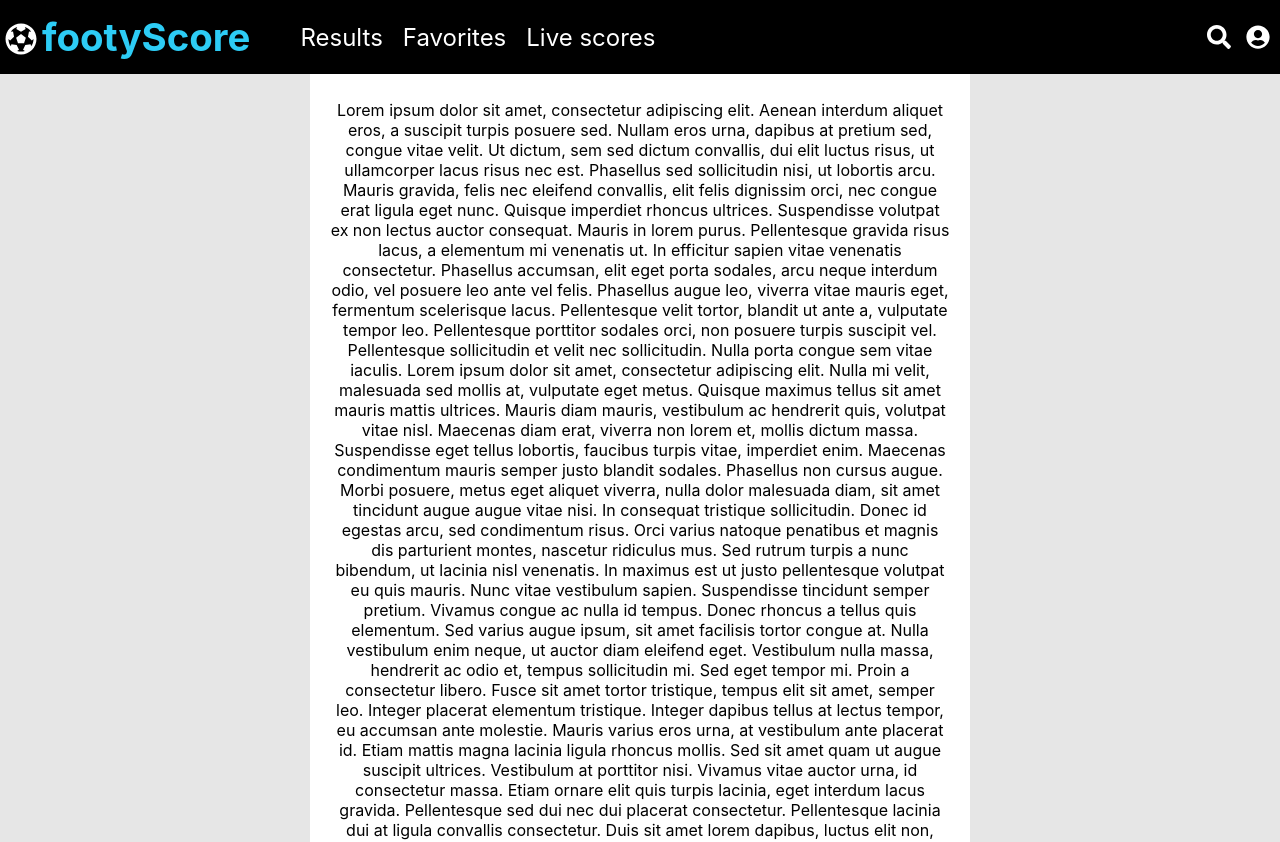
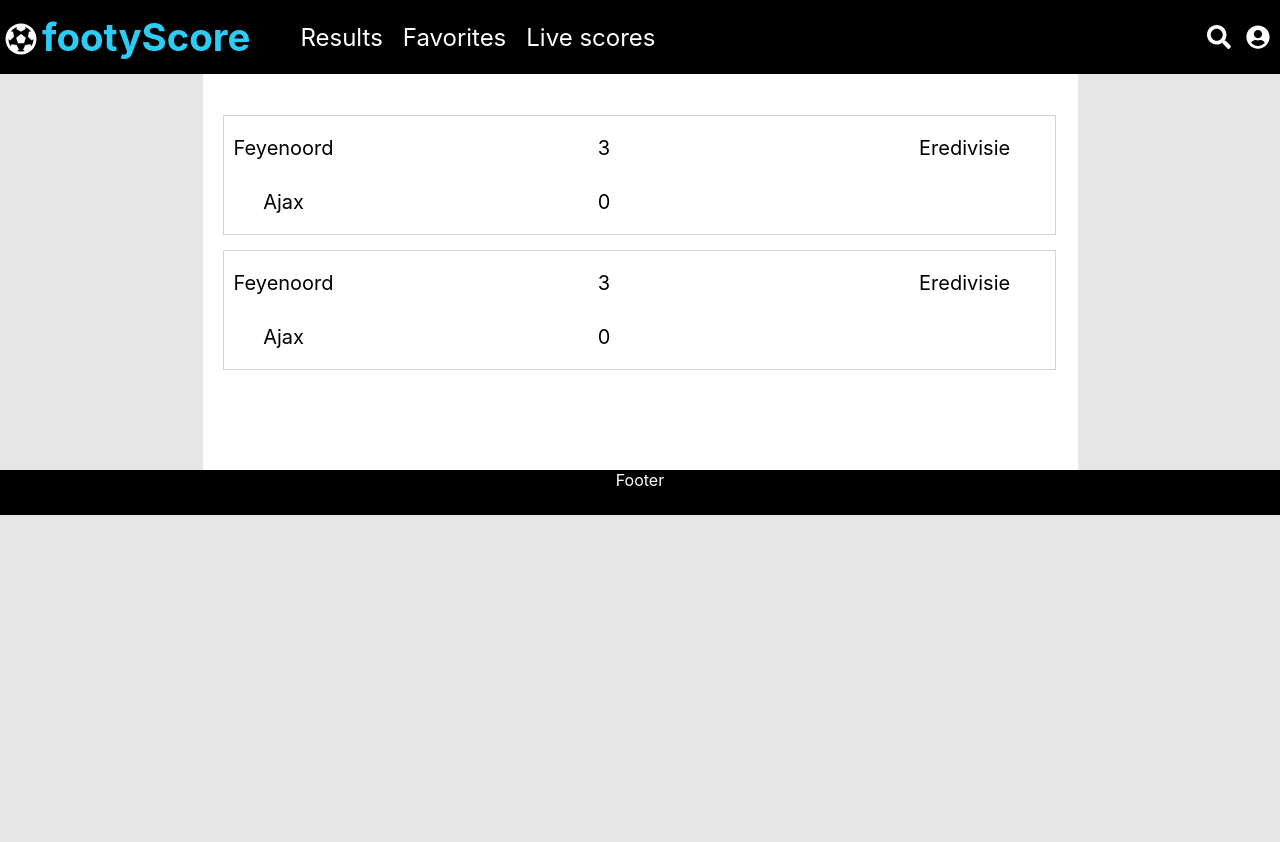
Before and after one commit to iedekoffeman/footyscore, a React (Create React App) app: page / in a window 1280 px wide. Shown: the top 842 px of the page. After the commit the page ends 800 px from the top, so only its background shows below. Built offline with nearby package versions, Linux system fonts and the light colour scheme.

Commit message:
Added section for matchinfo and styling

```diff
--- a/src/App.css
+++ b/src/App.css
@@ -1,5 +1,10 @@
+:root {
+  --main-bg-color: #E6E6E6;
+  --main-text-color: #000000;
+  --secondary-text-color: #2DCCF5;
+}
 body {
-  background: #E6E6E6;
+  background-color: var(--main-bg-color);
   margin: 0;
   padding: 0;
 }
@@ -87,10 +92,36 @@
 }
 .main {
   flex: 2;
+  flex-basis: 470px;
   text-align: center;
-  padding: 100px 20px;
+  padding: 100px 0;
   background-color: white;
   color: black;
+}
+.match {
+  width: 95%;
+  display: flex;
+  justify-content: space-between;
+  font-size: 20px;
+  margin: 15px 0 0 20px;
+  font-weight: 400;
+  border: 1px solid lightgray;
+}
+.team {
+  display: flex;
+  flex-direction: column;
+  margin: 0 0 0 10px;
+}
+.score {
+  flex: 3;
+  display: flex;
+  flex-direction: column;
+}
+.match-info-options {
+  flex: 1;
+}
+.home-team, .home-team-score {
+  margin-bottom: 10px;
 }
 @media only screen and (min-width: 768px) {
   .flexbox-wrapper {
@@ -99,7 +130,6 @@
   .sidebar-left, .sidebar-right {
     flex: 1;
     display: block;
-    width: 20%;
   }
   nav ul {
     flex-direction: row;
--- a/src/App.js
+++ b/src/App.js
@@ -23,61 +23,36 @@
             </header>
             <aside className="sidebar-left">Sidebar</aside>
             <main className="main">
-                Lorem ipsum dolor sit amet, consectetur adipiscing elit. Aenean interdum aliquet eros, a suscipit turpis
-                posuere
-                sed. Nullam eros urna, dapibus at pretium sed, congue vitae velit. Ut dictum, sem sed dictum convallis,
-                dui elit
-                luctus risus, ut ullamcorper lacus risus nec est. Phasellus sed sollicitudin nisi, ut lobortis arcu.
-                Mauris
-                gravida, felis nec eleifend convallis, elit felis dignissim orci, nec congue erat ligula eget nunc.
-                Quisque
-                imperdiet rhoncus ultrices. Suspendisse volutpat ex non lectus auctor consequat. Mauris in lorem purus.
-                Pellentesque gravida risus lacus, a elementum mi venenatis ut. In efficitur sapien vitae venenatis
-                consectetur.
-                Phasellus accumsan, elit eget porta sodales, arcu neque interdum odio, vel posuere leo ante vel felis.
-
-                Phasellus augue leo, viverra vitae mauris eget, fermentum scelerisque lacus. Pellentesque velit tortor,
-                blandit
-                ut ante a, vulputate tempor leo. Pellentesque porttitor sodales orci, non posuere turpis suscipit vel.
-                Pellentesque sollicitudin et velit nec sollicitudin. Nulla porta congue sem vitae iaculis. Lorem ipsum
-                dolor sit
-                amet, consectetur adipiscing elit. Nulla mi velit, malesuada sed mollis at, vulputate eget metus.
-                Quisque
-                maximus tellus sit amet mauris mattis ultrices.
-
-                Mauris diam mauris, vestibulum ac hendrerit quis, volutpat vitae nisl. Maecenas diam erat, viverra non
-                lorem et,
-                mollis dictum massa. Suspendisse eget tellus lobortis, faucibus turpis vitae, imperdiet enim. Maecenas
-                condimentum mauris semper justo blandit sodales. Phasellus non cursus augue. Morbi posuere, metus eget
-                aliquet
-                viverra, nulla dolor malesuada diam, sit amet tincidunt augue augue vitae nisi. In consequat tristique
-                sollicitudin.
-
-                Donec id egestas arcu, sed condimentum risus. Orci varius natoque penatibus et magnis dis parturient
-                montes,
-                nascetur ridiculus mus. Sed rutrum turpis a nunc bibendum, ut lacinia nisl venenatis. In maximus est ut
-                justo
-                pellentesque volutpat eu quis mauris. Nunc vitae vestibulum sapien. Suspendisse tincidunt semper
-                pretium.
-                Vivamus congue ac nulla id tempus. Donec rhoncus a tellus quis elementum. Sed varius augue ipsum, sit
-                amet
-                facilisis tortor congue at. Nulla vestibulum enim neque, ut auctor diam eleifend eget. Vestibulum nulla
-                massa,
-                hendrerit ac odio et, tempus sollicitudin mi. Sed eget tempor mi. Proin a consectetur libero. Fusce sit
-                amet
-                tortor tristique, tempus elit sit amet, semper leo.
-
-                Integer placerat elementum tristique. Integer dapibus tellus at lectus tempor, eu accumsan ante
-                molestie. Mauris
-                varius eros urna, at vestibulum ante placerat id. Etiam mattis magna lacinia ligula rhoncus mollis. Sed
-                sit amet
-                quam ut augue suscipit ultrices. Vestibulum at porttitor nisi. Vivamus vitae auctor urna, id consectetur
-                massa.
-                Etiam ornare elit quis turpis lacinia, eget interdum lacus gravida. Pellentesque sed dui nec dui
-                placerat
-                consectetur. Pellentesque lacinia dui at ligula convallis consectetur. Duis sit amet lorem dapibus,
-                luctus elit
-                non, placerat lacus.
+                <article className="competition-content">
+                    <section className="match">
+                        <section className="team">
+                            <p className="home-team">Feyenoord</p>
+                            <p className="away-team">Ajax</p>
+                        </section>
+                        <section className="score">
+                            <p className="home-team-score">3</p>
+                            <p className="away-team-score">0</p>
+                        </section>
+                        <section className="match-info-options">
+                            <p className="competition-name">Eredivisie</p>
+                        </section>
+                    </section>
+                </article>
+                <article className="competition-content">
+                    <section className="match">
+                        <section className="team">
+                            <p className="home-team">Feyenoord</p>
+                            <p className="away-team">Ajax</p>
+                        </section>
+                        <section className="score">
+                            <p className="home-team-score">3</p>
+                            <p className="away-team-score">0</p>
+                        </section>
+                        <section className="match-info-options">
+                            <p className="competition-name">Eredivisie</p>
+                        </section>
+                    </section>
+                </article>
 
             </main>
             <aside className="sidebar-right">Sidebar</aside>
```
